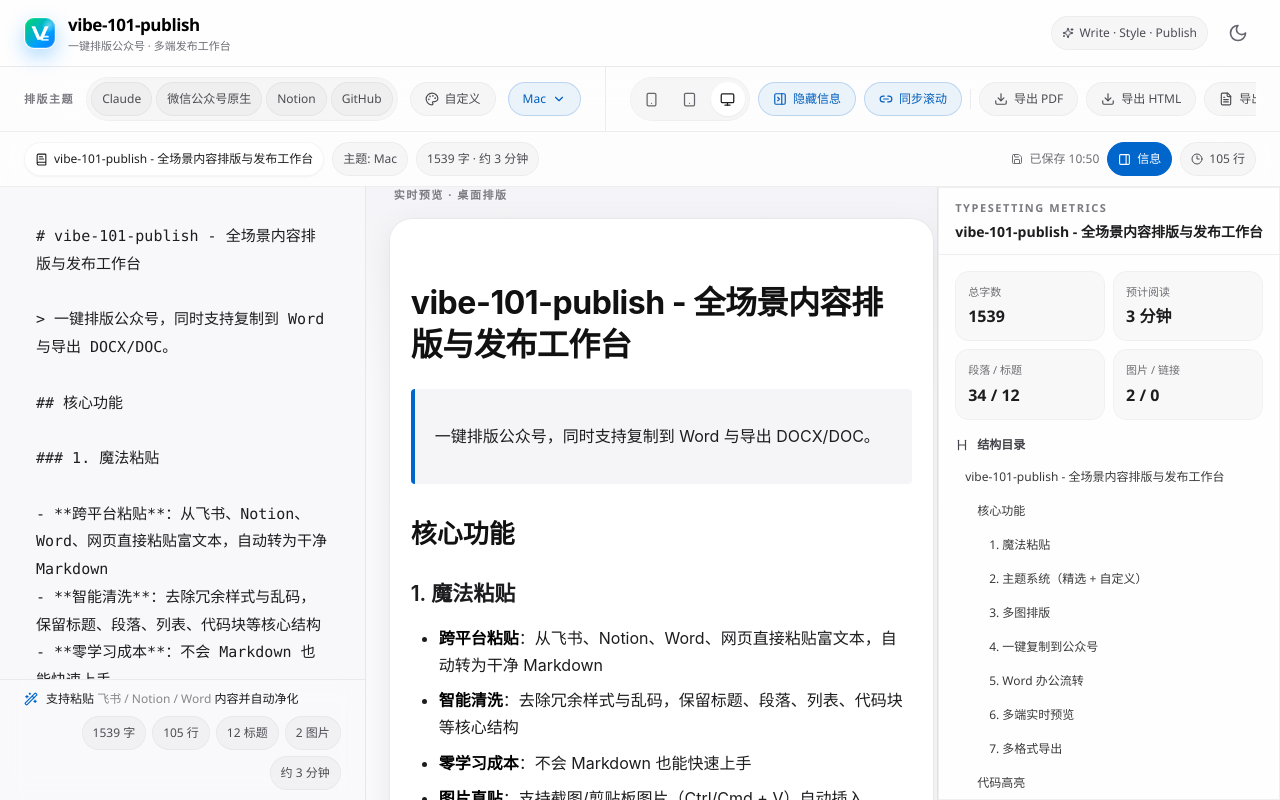
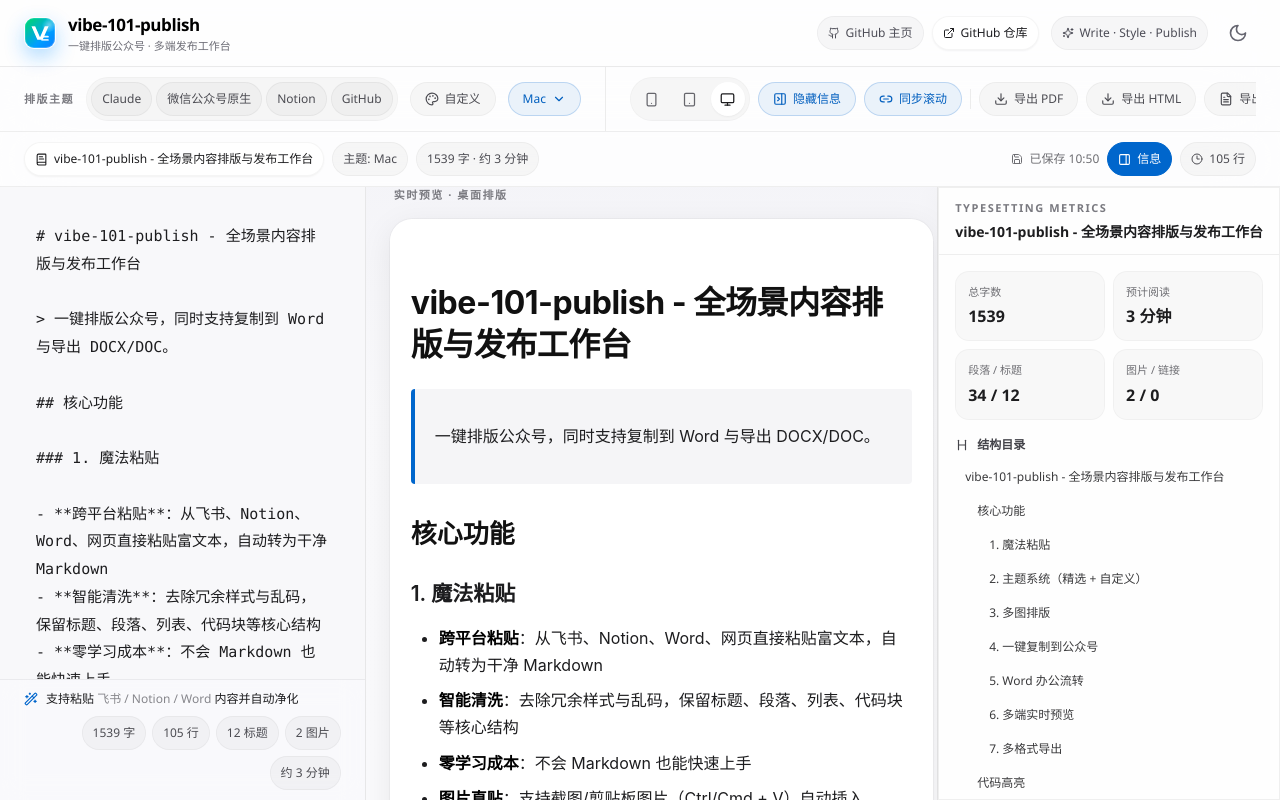
Before and after one commit to Yuzc-001/vibe-101-publish, a React (Vite) app: page / in a window 1280 px wide. Built offline with nearby package versions, Linux system fonts and the light colour scheme; what markdown-it-texmath, turndown-plugin-gfm would draw is missing.

Commit message:
feat(ui): add GitHub profile and repo links in header

```diff
--- a/src/components/Header.tsx
+++ b/src/components/Header.tsx
@@ -1,4 +1,4 @@
-import { Moon, Sparkles, Sun } from 'lucide-react';
+import { ExternalLink, Github, Moon, Sparkles, Sun } from 'lucide-react';
 import { motion } from 'framer-motion';
 import BrandMark from './BrandMark';
 
@@ -21,7 +21,53 @@
             </div>
 
             <div className="flex items-center gap-2 sm:gap-3">
-                <span className="ui-chip hidden md:inline-flex">
+                <div className="hidden md:flex items-center gap-2">
+                    <a
+                        href="https://github.com/Yuzc-001"
+                        target="_blank"
+                        rel="noreferrer"
+                        className="ui-chip"
+                        title="访问 GitHub 主页"
+                    >
+                        <Github size={12} />
+                        GitHub 主页
+                    </a>
+                    <a
+                        href="https://github.com/Yuzc-001/vibe-101-publish"
+                        target="_blank"
+                        rel="noreferrer"
+                        className="ui-chip ui-chip-strong"
+                        title="访问 GitHub 仓库"
+                    >
+                        <ExternalLink size={12} />
+                        GitHub 仓库
+                    </a>
+                </div>
+
+                <div className="flex md:hidden items-center gap-1">
+                    <a
+                        href="https://github.com/Yuzc-001"
+                        target="_blank"
+                        rel="noreferrer"
+                        className="ui-icon-btn"
+                        title="访问 GitHub 主页"
+                        aria-label="访问 GitHub 主页"
+                    >
+                        <Github size={18} />
+                    </a>
+                    <a
+                        href="https://github.com/Yuzc-001/vibe-101-publish"
+                        target="_blank"
+                        rel="noreferrer"
+                        className="ui-icon-btn ui-icon-btn-active"
+                        title="访问 GitHub 仓库"
+                        aria-label="访问 GitHub 仓库"
+                    >
+                        <ExternalLink size={16} />
+                    </a>
+                </div>
+
+                <span className="ui-chip hidden xl:inline-flex">
                     <Sparkles size={12} />
                     Write · Style · Publish
                 </span>
```
